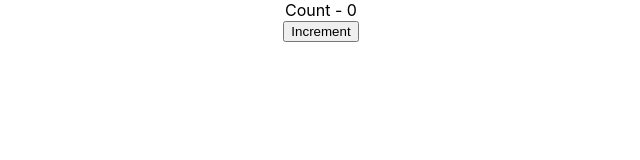
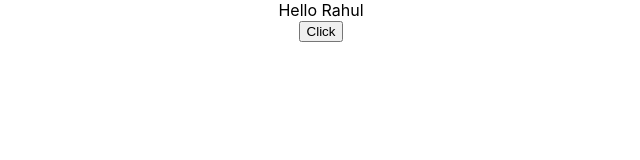
Before and after one commit to localhost-8000/React-tutorial, a React (Create React App) app: page / in a window 1280 px wide. Shown: the top 160 px of the page, without its empty margins (319-959 px from the left). Built offline with nearby package versions, Linux system fonts and the light colour scheme.

Commit message:
event binding

```diff
--- a/src/App.js
+++ b/src/App.js
@@ -4,20 +4,24 @@ import Greet from './components/Greet'
 import Welcome from './components/Welcome'
 import Message from './components/Message'
 import Counter from './components/Counter'
+import FunctionClick from './components/FunctionClick'
+import EventBind from './components/EventBind'
 
 function App() {
     return (
         <div className="App">
+            <EventBind />
+            {/* <FunctionClick /> */}
             {/* <Greet name = "Ankur">
                 <p>This is child prop</p>
             </Greet>
-            <Greet name = "Rahul"/>
-            <Welcome name = "Ankur">
+            <Greet name = "Rahul"/> */}
+            {/* <Welcome name = "Ankur">
                 <p>child</p>
             </Welcome>
             <Welcome name = "Rahul">child</Welcome> */}
             {/* <Message></Message> */}
-            <Counter />
+            {/* <Counter /> */}
         </div>
     );
 }
--- /dev/null
+++ b/src/components/EventBind.js
@@ -0,0 +1,32 @@
+import React, { Component } from 'react'
+
+export class EventBind extends Component {
+
+    constructor(props) {
+        super(props)
+
+        this.state = {
+             message: 'Hello Rahul'
+        }
+
+        this.clickHandler = this.clickHandler.bind(this)
+    }
+    // this keyword is undefined in event handler methods, hence its necessary to bind
+    clickHandler() {
+        this.setState({
+            message: 'Good Bye, Rahul'
+        })
+    }
+    render() {
+        return (
+            <div>
+                <div>{this.state.message}</div>
+                {/* <button onClick={this.clickHandler.bind(this)}>Click</button>  First approach...*/}
+                {/* <button onClick={() => this.clickHandler()}>Click</button>  Second approach.. */}
+                <button onClick={this.clickHandler}>Click</button>
+            </div>
+        )
+    }
+}
+
+export default EventBind
--- /dev/null
+++ b/src/components/FunctionClick.js
@@ -0,0 +1,15 @@
+import React from 'react'
+
+function functionClick() {
+    function clickHandler() {
+        console.log('Button clicked');
+    }
+    return (
+        <div>
+            <button onClick={clickHandler}>Click me</button>
+            {/* {//dont's use clickHandler()} */}
+        </div>
+    )
+}
+
+export default functionClick
--- a/src/components/Greet.js
+++ b/src/components/Greet.js
@@ -2,6 +2,7 @@ import React from 'react'
 
 const Greet = props => {
     console.log(props)
+    // const {name} = props
     return (
         <div>
             <h1>Hello {props.name}</h1>
```
